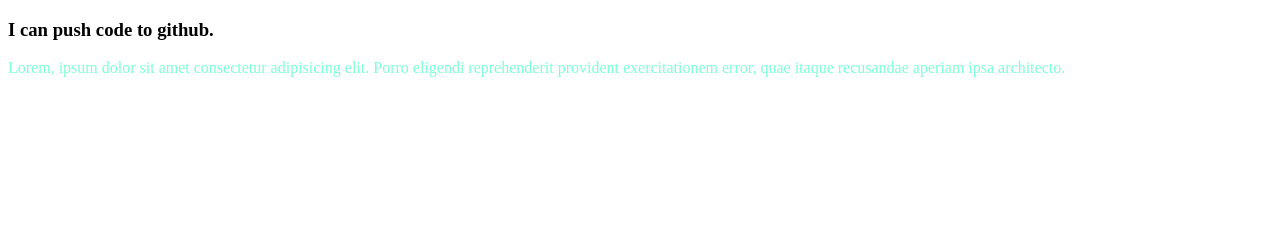
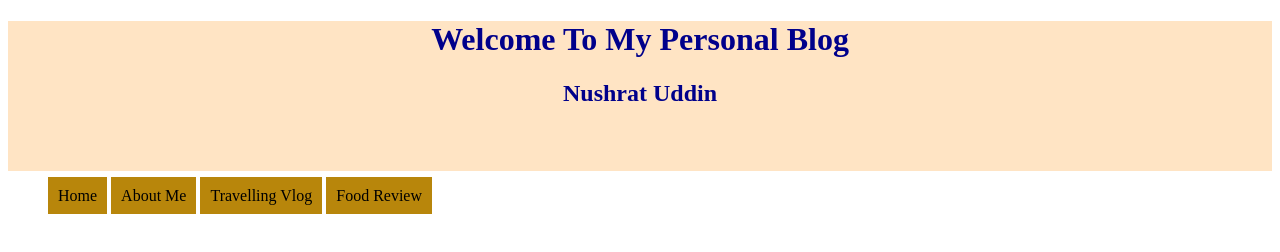
Before and after one commit to Nushrat-Uddin/my-first-repo, a plain HTML site: page index.html in a window 1280 px wide. Drawn offline with Linux system fonts and the light colour scheme.

Commit message:
add style

```diff
--- a/index.html
+++ b/index.html
@@ -5,10 +5,18 @@
     <meta http-equiv="X-UA-Compatible" content="IE=edge">
     <meta name="viewport" content="width=device-width, initial-scale=1.0">
     <title>My First Github Repo</title>
+    <link rel="stylesheet" href="style.css">
 </head>
 <body>
-    <h3>I can push code to github.</h3>
-    <p style="color: aquamarine;">Lorem, ipsum dolor sit amet consectetur adipisicing elit. Porro eligendi reprehenderit provident exercitationem error, quae itaque recusandae aperiam ipsa architecto.
-    </p>
+    <div class="header">
+    <h1>Welcome To My Personal Blog</h1>
+    <h2>Nushrat Uddin</h2>
+    </div>
+    <ul>
+        <li>Home</li>
+        <li>About Me</li>
+        <li>Travelling Vlog</li>
+        <li>Food Review</li>
+    </ul>
 </body>
 </html>
--- /dev/null
+++ b/style.css
@@ -0,0 +1,11 @@
+.header{
+    background-color: bisque;
+    color:darkblue;
+    text-align: center;
+    height: 150px;
+}
+li{
+    display: inline;
+    padding: 10px;
+    background-color: darkgoldenrod;
+}
```
Also changed, not shown: Coffee.jpg (added), Rain.jpg (added).
